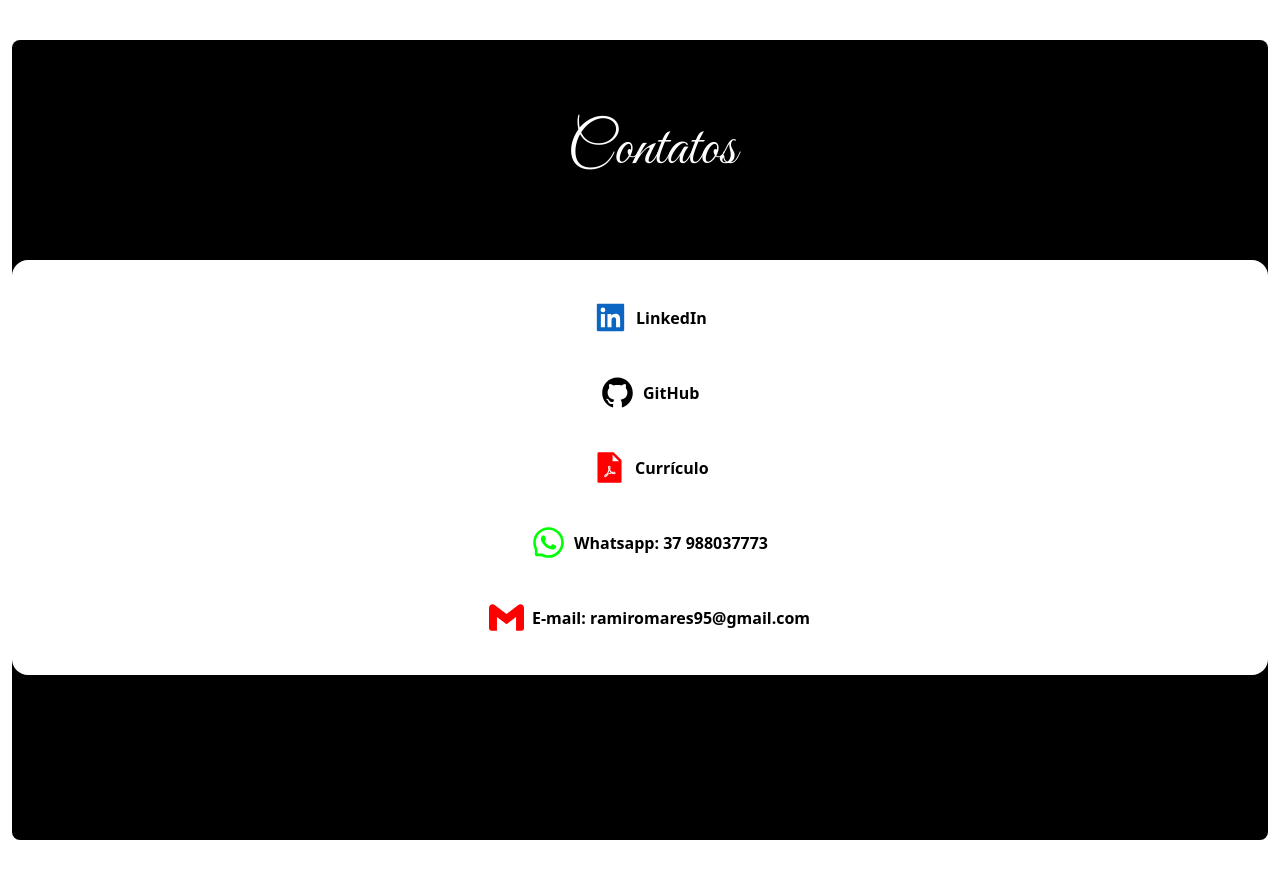
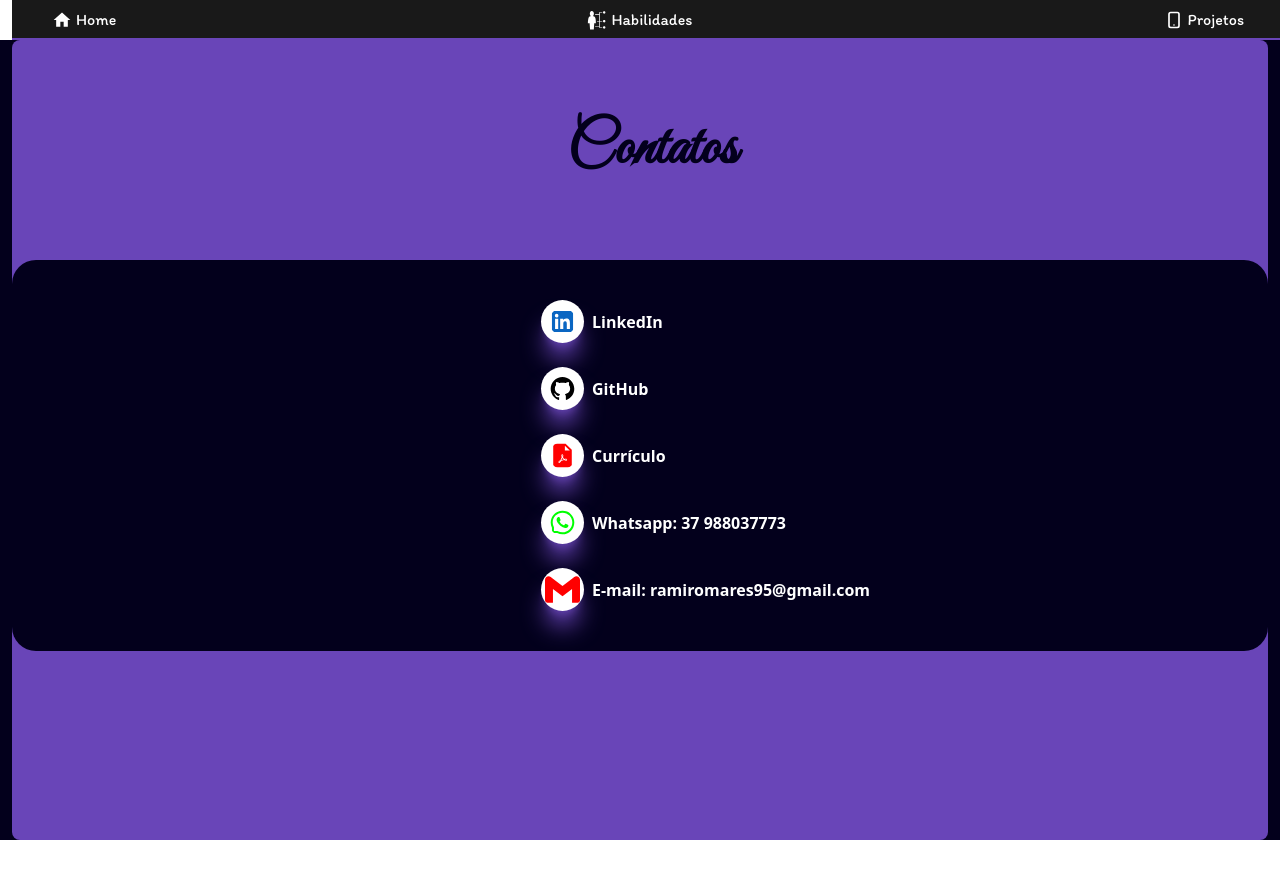
Before and after one commit to oliveiramiro2/portifolioR, a React (Vite) app: page /contact in a window 1280 px wide. Built offline with nearby package versions, Linux system fonts and the light colour scheme.

Commit message:
adjust on contact page

```diff
--- a/src/components/Header/index.tsx
+++ b/src/components/Header/index.tsx
@@ -14,7 +14,7 @@ const Header: React.FC<IProps> = ({ white = false, page = 0 }) => {
     return (
         <div
             className={clsx(
-                "self-start w-screen h-10 bg-black bg-opacity-90 fixed top-0 z-10",
+                "self-start w-screen h-10 bg-black bg-opacity-90 fixed top-0 z-10 border-b-2 border-pallet-purple",
                 {
                     " bg-white": white,
                 }
--- a/src/pages/ContactUs/index.tsx
+++ b/src/pages/ContactUs/index.tsx
@@ -11,26 +11,37 @@ import Header from "../../components/Header";
 
 const ContactUs: React.FC = () => {
     return (
-        <div className="min-h-screen bg-black pb-20 m-3 mt-10 mb-10 rounded-lg">
-            <Header white page={1} />
+        <div className="min-h-screen w-screen bg-pallet-black">
+            <div className="bg-pallet-purple h-screen pb-20 m-3 mt-10 mb-10 rounded-lg">
+                <Header page={1} />
                 <div className="animate__animated animate__slideInDown animate__slow w-screen flex justify-center pt-20">
                     <p
-                    className="text-white flex text-center font-great-vibes text-6xl"
+                        className="text-pallet-black font-extrabold flex text-center font-great-vibes text-6xl"
                         id="skills"
                     >
                         Contatos
                     </p>
                 </div>
-            <div className="mt-20 flex flex-col items-center p-10 w-full gap-y-10 bg-white rounded-2xl">
+                <div className="flex justify-center w-full mt-20 bg-pallet-black rounded-3xl">
+                    <div className="flex flex-col items-start p-10 gap-y-6 ml-28">
                         <div className="animate__animated animate__bounceInLeft animate__faster">
                             <a
                                 href="https://www.linkedin.com/in/oliveiramiro2/"
                                 target="_blank"
                                 rel="noreferrer"
                             >
-                        <div className="flex items-center gap-2 pl-5">
-                            <AiFillLinkedin size={35} color="#0a66c2" />
-                            <span className="font-extrabold"> LinkedIn </span>
+                                <div className="flex items-center gap-2 pl-5 hover:scale-125 transition-all">
+                                    <div className="bg-white rounded-full p-1 shadow-xl shadow-pallet-purple">
+                                        <AiFillLinkedin
+                                            size={35}
+                                            className="rounded-full p-1"
+                                            color="#0a66c2"
+                                        />
+                                    </div>
+                                    <span className="font-extrabold text-white">
+                                        {" "}
+                                        LinkedIn{" "}
+                                    </span>
                                 </div>
                             </a>
                         </div>
@@ -40,9 +51,17 @@ const ContactUs: React.FC = () => {
                                 target="_blank"
                                 rel="noreferrer"
                             >
-                        <div className="flex items-center gap-2 pl-5">
-                            <AiFillGithub size={35} />
-                            <span className="font-extrabold"> GitHub </span>
+                                <div className="flex items-center gap-2 pl-5 hover:scale-125 transition-all">
+                                    <div className="bg-white rounded-full p-1 shadow-xl shadow-pallet-purple">
+                                        <AiFillGithub
+                                            size={35}
+                                            className="bg-white rounded-full p-1"
+                                        />
+                                    </div>
+                                    <span className="font-extrabold text-white">
+                                        {" "}
+                                        GitHub{" "}
+                                    </span>
                                 </div>
                             </a>
                         </div>
@@ -52,28 +71,47 @@ const ContactUs: React.FC = () => {
                                 target="_blank"
                                 rel="noreferrer"
                             >
-                        <div className="flex items-center gap-2 pl-5">
-                            <AiFillFilePdf color="#f00" size={35} />
-                            <span className="font-extrabold"> Currículo </span>
+                                <div className="flex items-center gap-2 pl-5 hover:scale-125 transition-all">
+                                    <div className="bg-white rounded-full p-1 shadow-xl shadow-pallet-purple">
+                                        <AiFillFilePdf
+                                            color="#f00"
+                                            className="bg-white rounded-full p-1"
+                                            size={35}
+                                        />
+                                    </div>
+                                    <span className="font-extrabold text-white">
+                                        {" "}
+                                        Currículo{" "}
+                                    </span>
                                 </div>
                             </a>
                         </div>
                         <div className="animate__animated animate__bounceInLeft  animate__slow">
-                    <div className="flex items-center gap-2 pl-5">
-                        <AiOutlineWhatsApp color="#0f0" size={35} />
-                        <span className="font-extrabold">
+                            <div className="flex items-center gap-2 pl-5 hover:scale-125 transition-all">
+                                <div className="bg-white rounded-full p-1 shadow-xl shadow-pallet-purple">
+                                    <AiOutlineWhatsApp
+                                        color="#0f0"
+                                        className="bg-white rounded-full p-1"
+                                        size={35}
+                                    />
+                                </div>
+                                <span className="font-extrabold text-white">
                                     {" "}
                                     Whatsapp: 37 988037773{" "}
                                 </span>
                             </div>
                         </div>
                         <div className="animate__animated animate__bounceInLeft  animate__slower">
-                    <div className="flex items-center gap-2 pl-5">
+                            <div className="flex items-center gap-2 pl-5 hover:scale-125 transition-all">
+                                <div className="bg-white rounded-full p-1 shadow-xl shadow-pallet-purple">
                                     <SiGmail color="#f00" size={35} />
-                        <span className="font-extrabold">
+                                </div>
+                                <span className="font-extrabold text-white">
                                     {" "}
                                     E-mail: ramiromares95@gmail.com{" "}
                                 </span>
+                            </div>
+                        </div>
                     </div>
                 </div>
             </div>
```
Lines whose indentation alone changed are shown as unchanged.
